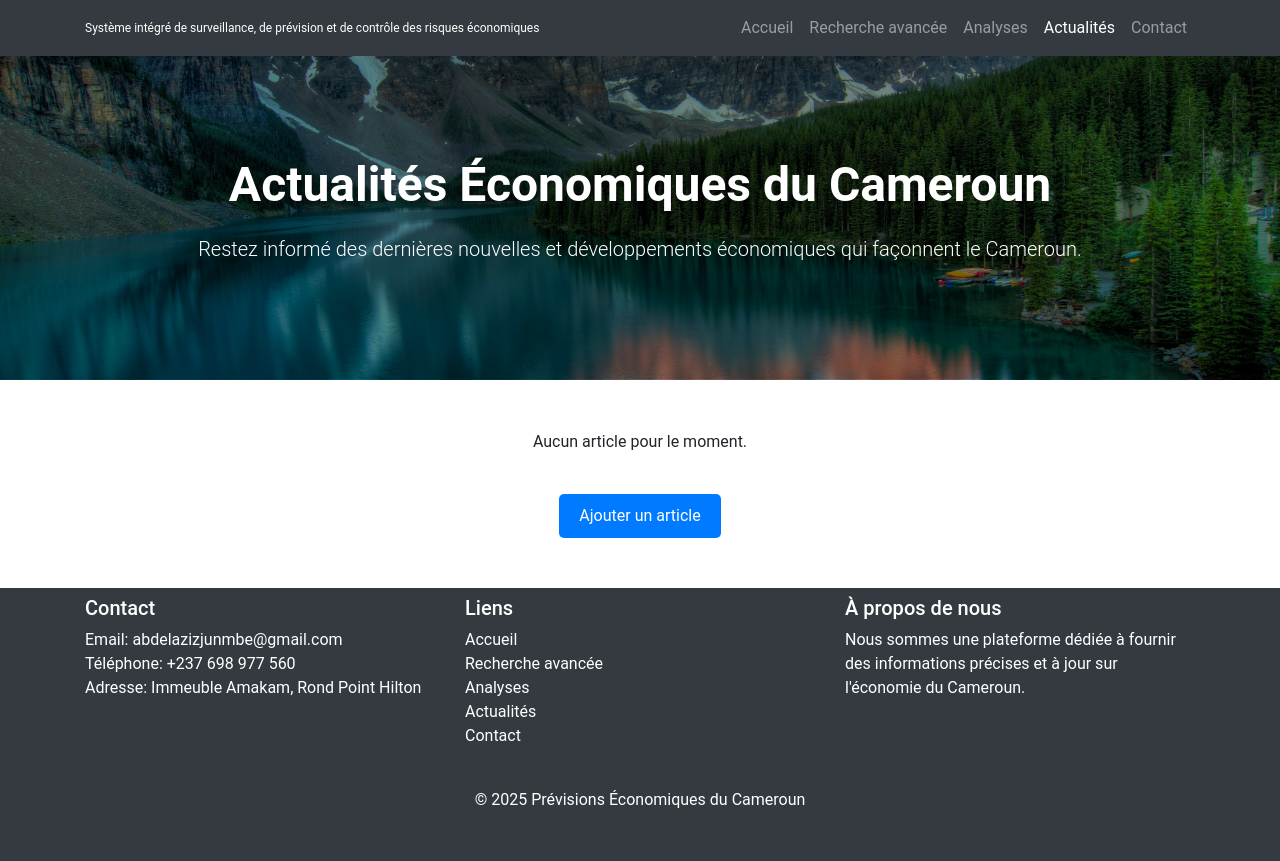
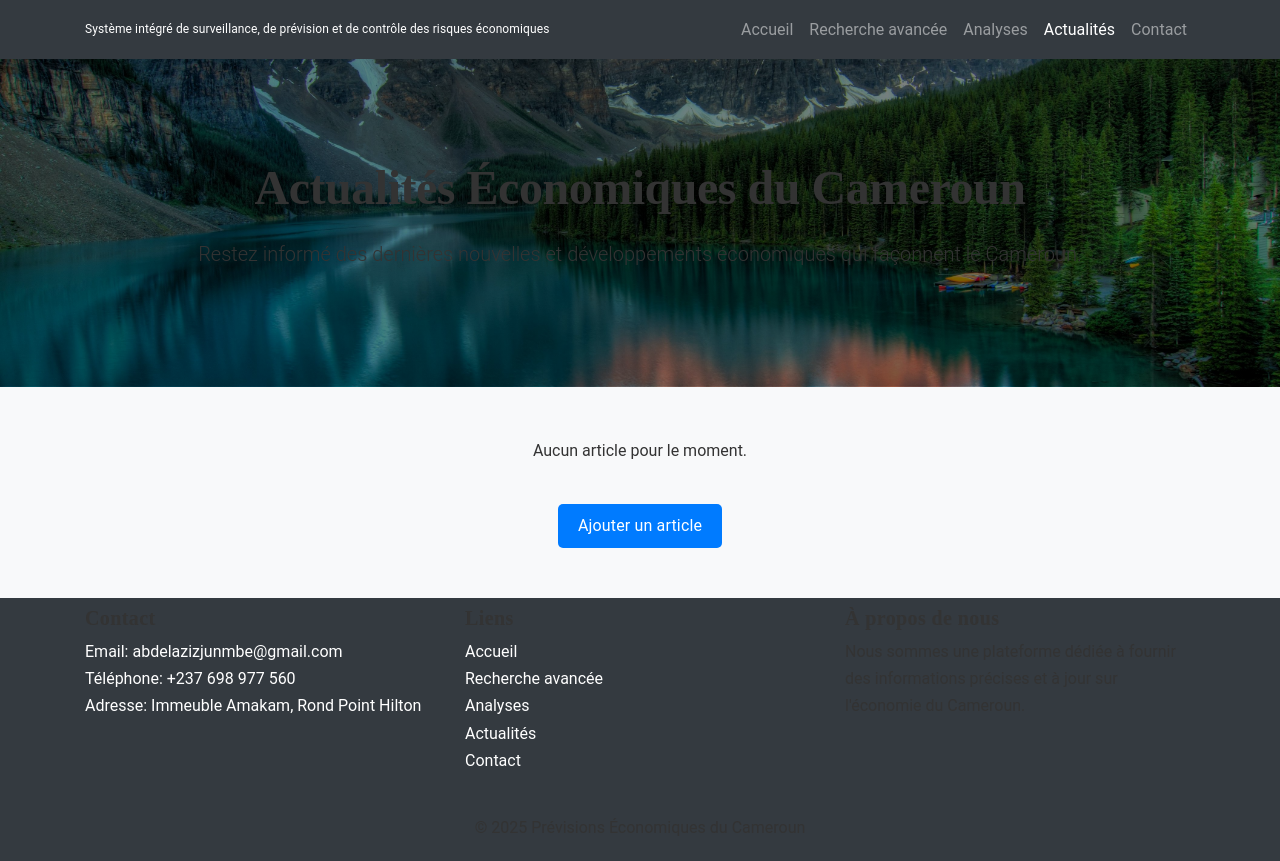
Before and after one commit to Lorel12/opesc_projet, a Flask app: page /actualites in a window 1280 px wide. Before the commit the page ends 808 px from the top, so only its background shows below. Run offline with Flask 3, Linux system fonts and the light colour scheme; the visitor is signed in with stand-in values (Sample User, id 1); data that the repository does not hold is empty; some libraries are stand-ins or nearby versions.

Commit message:
actualites.html: fige le pied de page en bas via un layout flex
Ajoute display:flex/flex-direction:column sur body et flex:1 sur main
(même correctif déjà appliqué à contact.html) pour que le footer reste
toujours en bas de la fenêtre, y compris quand la liste d'articles est
courte ou vide, plutôt que de suivre directement le contenu.

Co-Authored-By: Claude Sonnet 5 <noreply@anthropic.com>

```diff
--- a/templates/actualites.html
+++ b/templates/actualites.html
@@ -6,10 +6,18 @@
     <meta name="viewport" content="width=device-width, initial-scale=1.0">
     <title>Actualités Économiques - Cameroun</title>
     <link href="https://stackpath.bootstrapcdn.com/bootstrap/4.5.2/css/bootstrap.min.css" rel="stylesheet">
+    <link rel="stylesheet" href="{{ url_for('static', filename='css/common.css') }}">
     <link rel="stylesheet" href="{{ url_for('static', filename='css/actuStyle.css') }}">
-    <link href="https://fonts.googleapis.com/css2?Roboto:wght@400;500;700&display=swap" rel="stylesheet">
     <link rel="stylesheet" href="https://cdnjs.cloudflare.com/ajax/libs/font-awesome/6.0.0/css/all.min.css">
     <style>
+        body {
+            display: flex;
+            flex-direction: column;
+            min-height: 100vh;
+        }
+        main {
+            flex: 1;
+        }
         .news-header {
             background: linear-gradient(rgba(0, 0, 0, 0.5), rgba(0, 0, 0, 0.5)), url("{{ url_for('static', filename='images/mon_image.jpg') }} ");
             background-size: cover;
```
